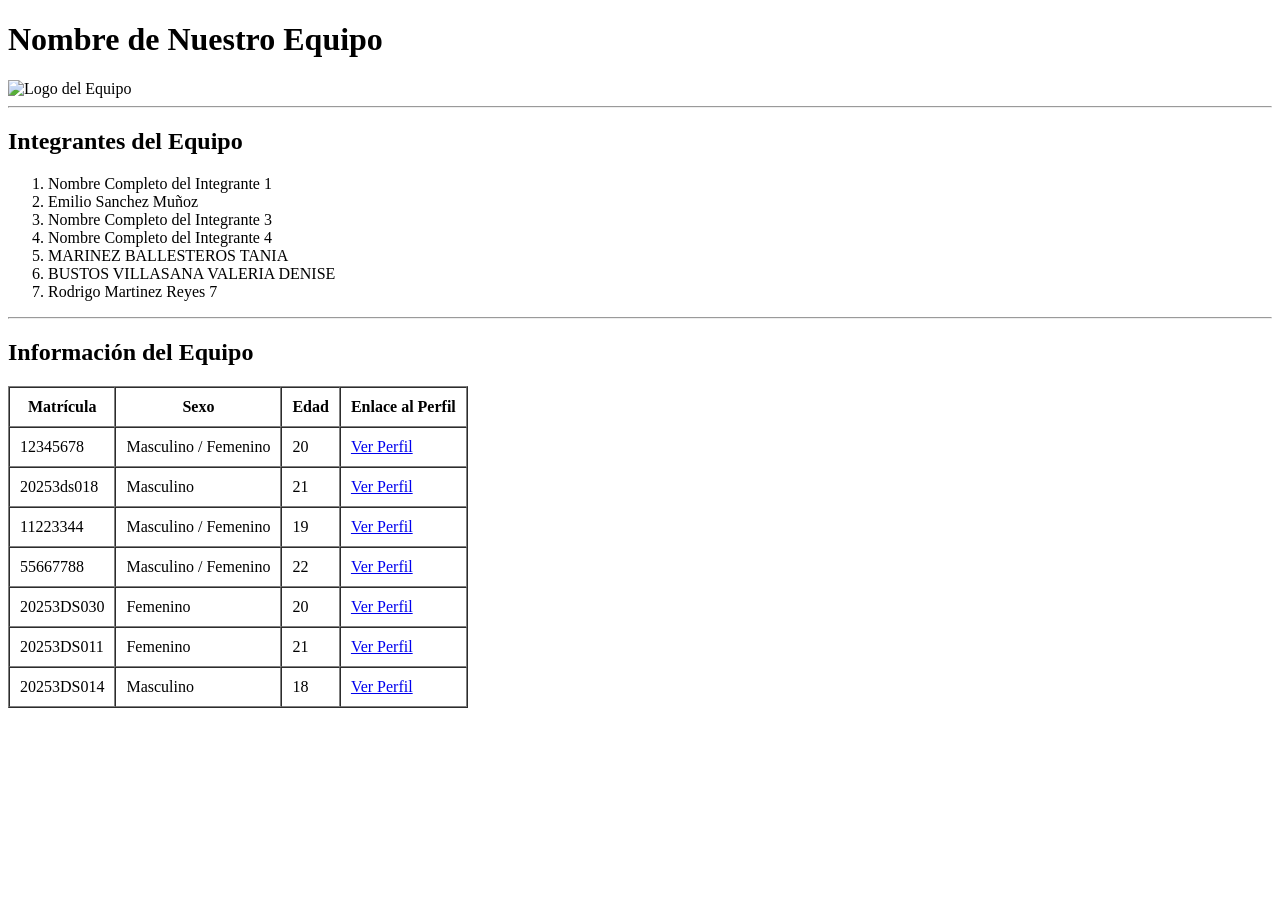
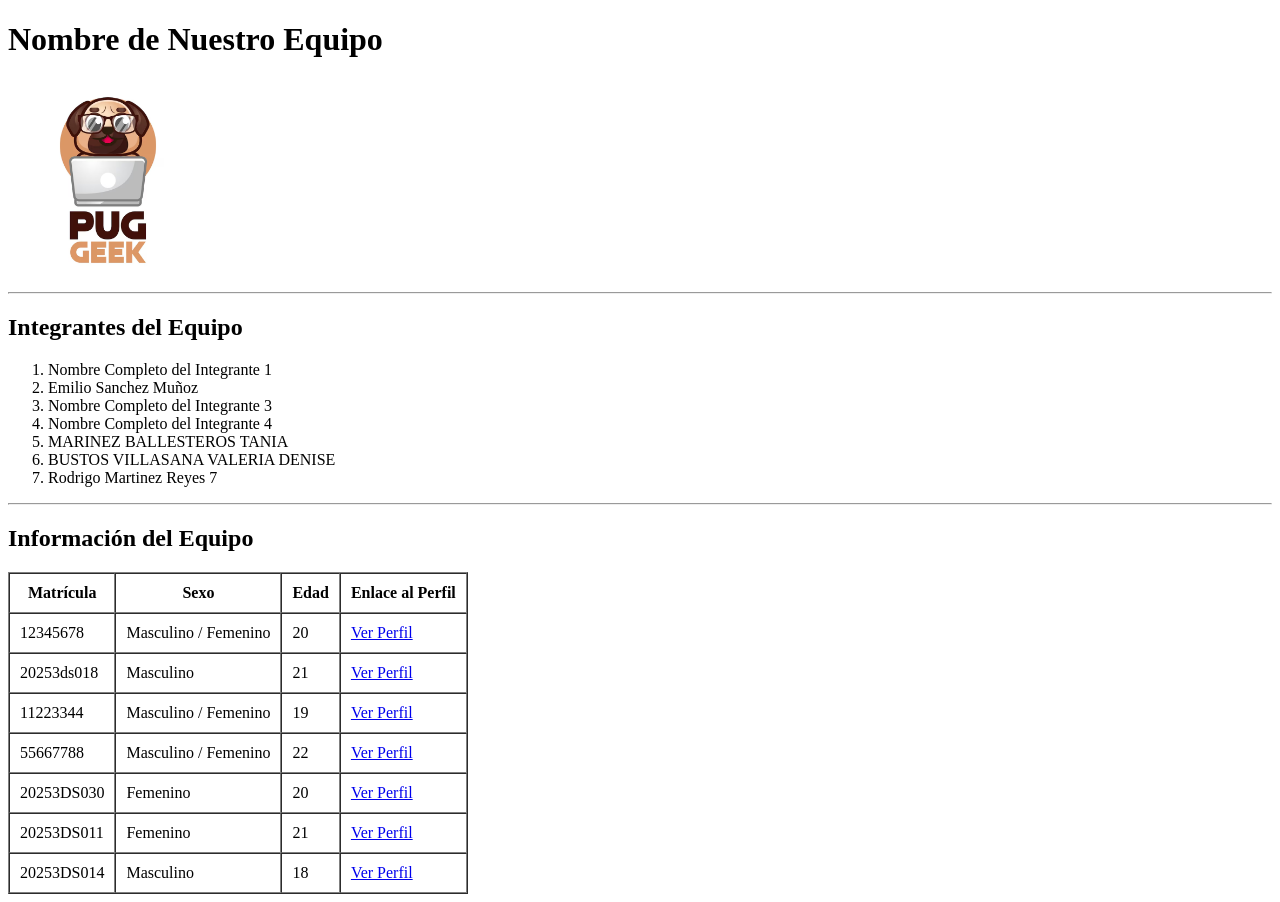
Before and after one commit to BustosValeria/PUUGS, a plain HTML site: page index.html in a window 1280 px wide. Before the commit the page ends 800 px from the top, so only its background shows below. Drawn offline with Linux system fonts and the light colour scheme.

Commit message:
logo arreglado

```diff
--- a/index.html
+++ b/index.html
@@ -4,14 +4,14 @@
   <meta charset="UTF-8">
   <meta name="viewport" content="width=device-width, initial-scale=1.0">
   <title>Página de Inicio - Nombre del Equipo</title>
-  <link rel="stylesheet" href="css/style.css">
+
 </head>
 <body>
 
 <header>
   <h1>Nombre de Nuestro Equipo</h1>
 
-  <img src="img/logo.png" alt="Logo del Equipo" width="200">
+  <img src="img/PUG GEEK.avif" alt="Logo del Equipo" width="200">
 </header>
 
 <main>
```
